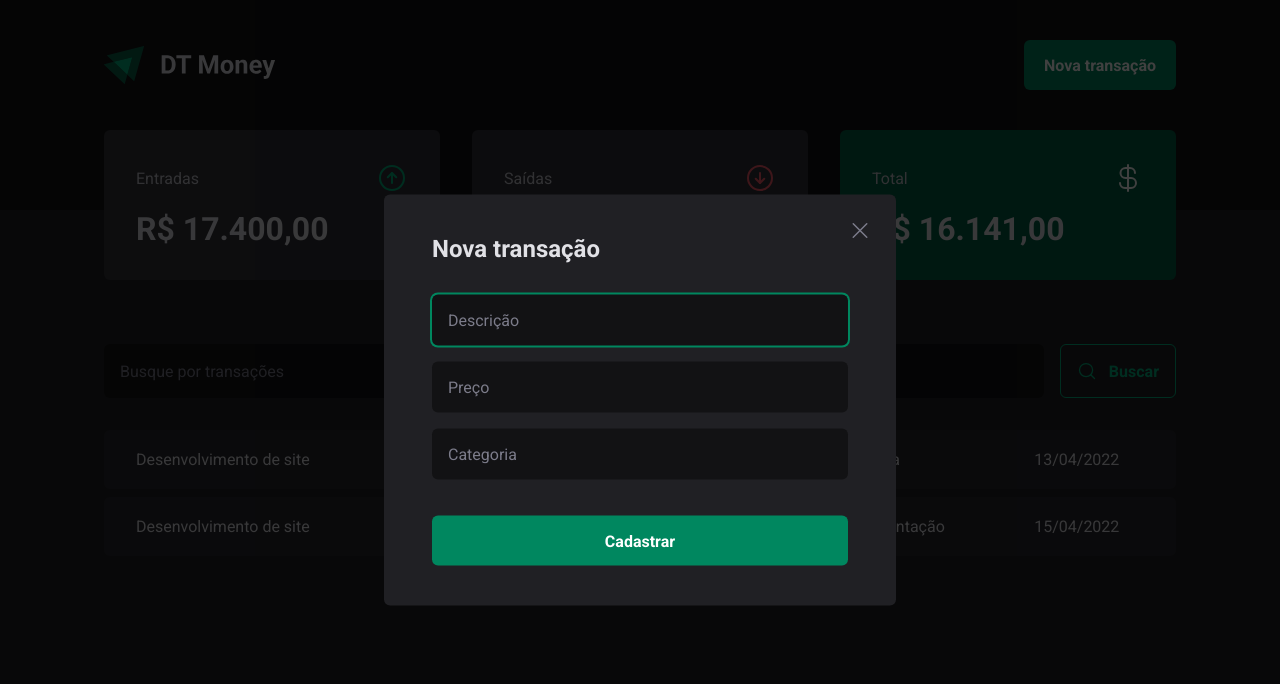
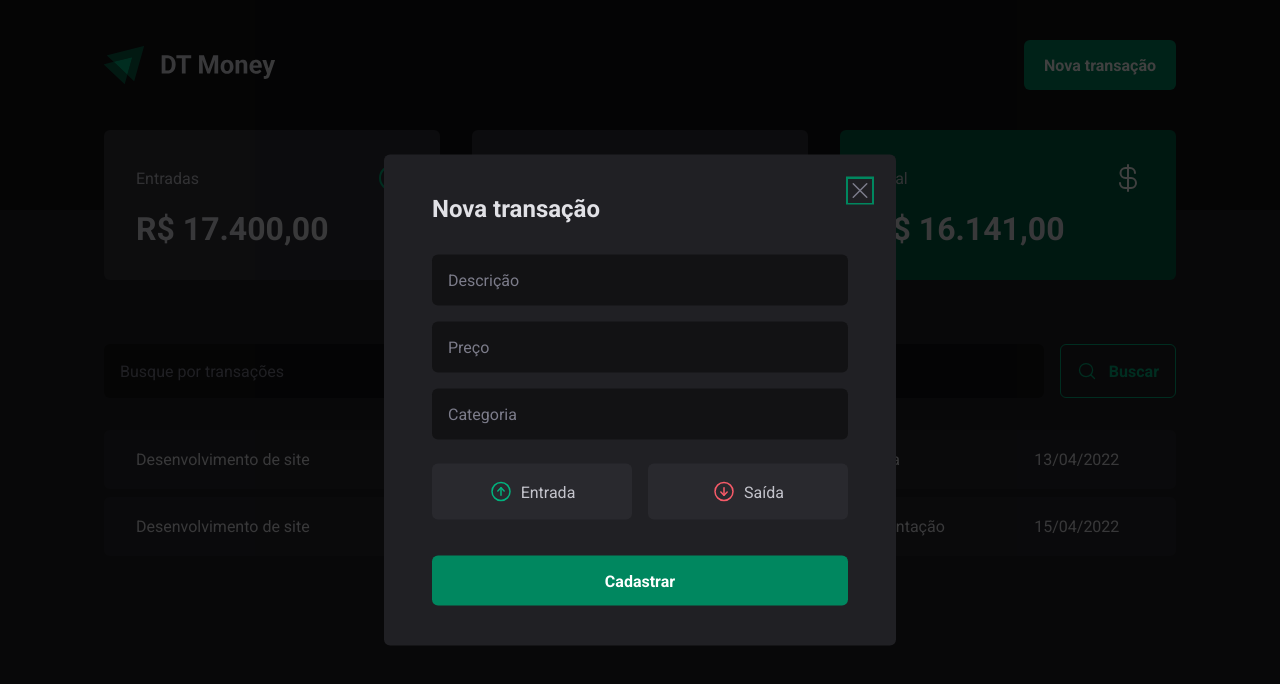
Before and after one commit to mmanaclara/dt-money, a React (Vite) app: page / in a window 1280 px wide. Both pictures are taken after a click on the button "Nova transação". Shown: the top 684 px of the page. Built offline with nearby package versions, Linux system fonts and the light colour scheme.

Commit message:
create income and outcome button

```diff
--- a/src/components/NewTransactionModal/index.tsx
+++ b/src/components/NewTransactionModal/index.tsx
@@ -1,14 +1,19 @@
 import * as Dialog from '@radix-ui/react-dialog';
-import { X } from 'phosphor-react';
+import { ArrowCircleDown, ArrowCircleUp, X } from 'phosphor-react';
 
-import { CloseButton, Content, Overlay } from './styles'
+import { CloseButton, Content, Overlay, TransactionType, TransactionTypeButton } from './styles'
 
 export function NewTransactionModal() {
     return (
         <Dialog.Portal>
             <Overlay />
+
             <Content>
                 <Dialog.Title>Nova transação</Dialog.Title>
+
+                <CloseButton>
+                    <X size={24} />
+                </CloseButton>
 
                 <form>
                     <input
@@ -26,14 +31,23 @@
                         placeholder="Categoria"
                         required
                     />
+
+                    <TransactionType>
+                        <TransactionTypeButton variant='income'>
+                            <ArrowCircleUp size={24} />
+                            Entrada
+                        </TransactionTypeButton>
+
+                        <TransactionTypeButton variant='outcome'>
+                            <ArrowCircleDown size={24} />
+                            Saída
+                        </TransactionTypeButton>
+                    </TransactionType>
+
                     <button type="submit">
                         Cadastrar
                     </button>
                 </form>
-
-                <CloseButton>
-                    <X size={24} />
-                </CloseButton>
             </Content>
         </Dialog.Portal>
     )
--- a/src/components/NewTransactionModal/styles.ts
+++ b/src/components/NewTransactionModal/styles.ts
@@ -70,3 +70,51 @@
   cursor: pointer;
   color: ${(props) => props.theme['gray-500']};
 `
+
+export const TransactionType = styled.div`
+  display: grid;
+  grid-template-columns: repeat(2, 1fr);
+  gap: 1rem;
+  margin-top: 0.5rem;
+`
+
+interface TransactionTypeButtonProps {
+  variant: 'income' | 'outcome'
+}
+
+export const TransactionTypeButton = styled.button<TransactionTypeButtonProps>`
+  background: ${(props) => props.theme['gray-700']};
+  padding: 1rem;
+  display: flex;
+  align-items: center;
+  justify-content: center;
+  gap: 0.5rem;
+  border-radius: 6px;
+  cursor: pointer;
+  border: 0;
+  color: ${(props) => props.theme['gray-300']};
+
+  svg {
+    color: ${(props) =>
+      props.variant === 'income'
+        ? props.theme['green-300']
+        : props.theme['red-300']};
+  }
+
+  &[data-state='unchecked']:hover {
+    transition: background-color 0.2s;
+    background: ${(props) => props.theme['gray-600']};
+  }
+
+  &[data-state='checked'] {
+    color: ${(props) => props.theme.white};
+    background: ${(props) =>
+      props.variant === 'income'
+        ? props.theme['green-500']
+        : props.theme['red-500']};
+
+    svg {
+      color: ${(props) => props.theme.white};
+    }
+  }
+`
```
